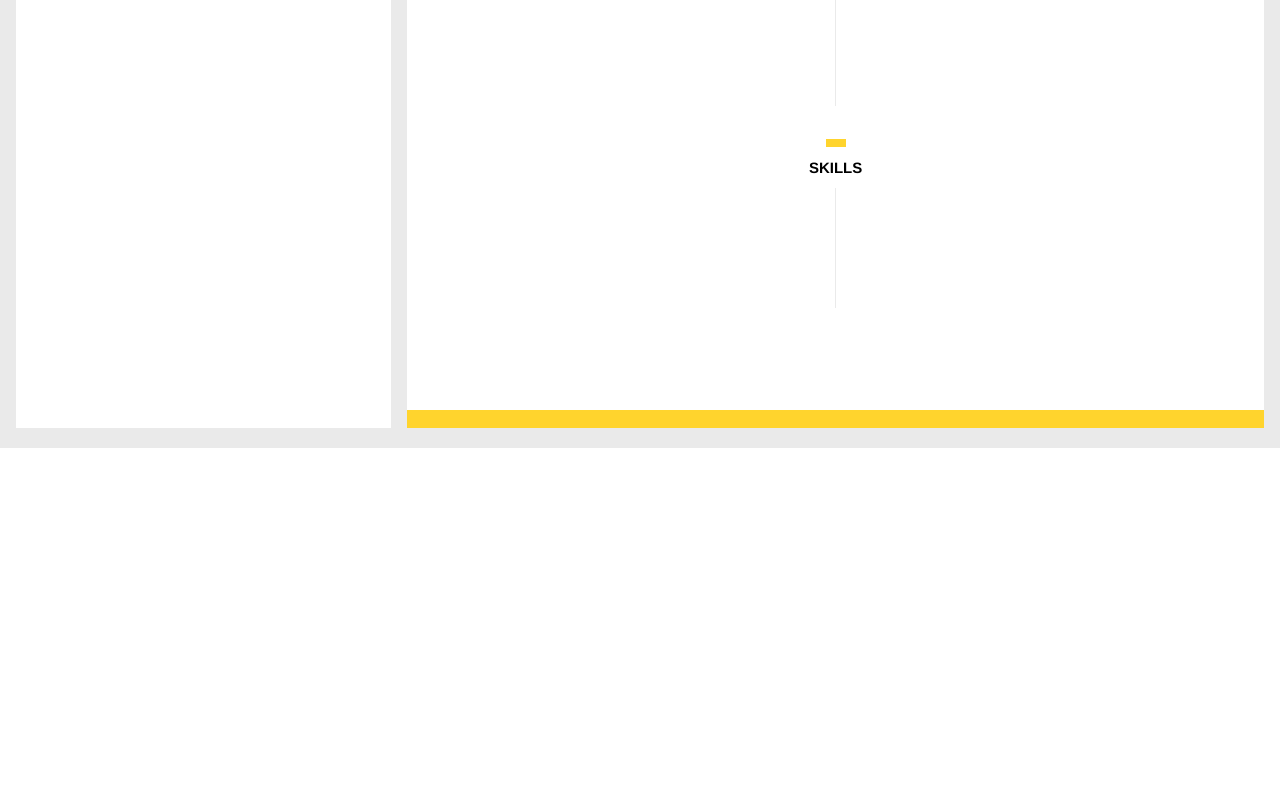
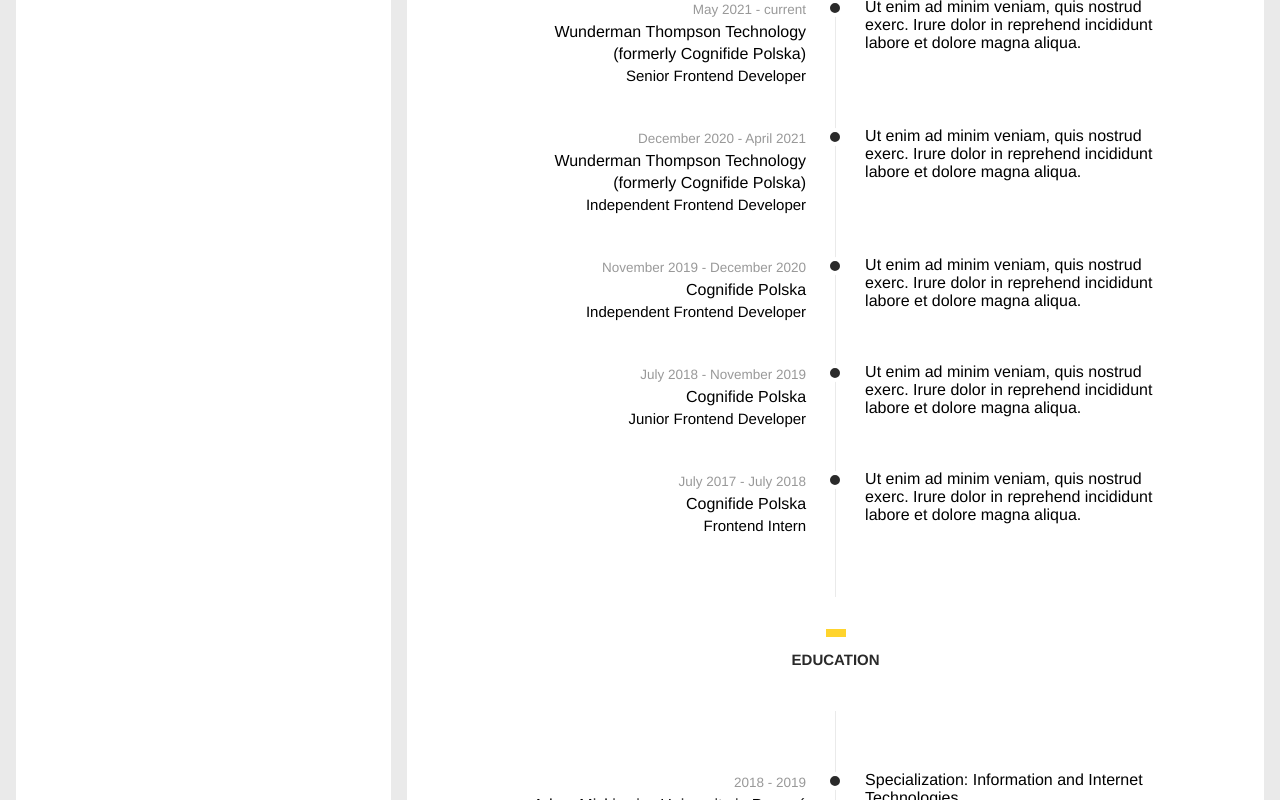
Before and after one commit to YellowFlash525/personal-resume, a React (Create React App) app: page / in a window 1280 px wide. Shown: the part 640-1440 px from the top of the page. Before the commit the page ends 1088 px from the top, so only its background shows below. Built offline with nearby package versions, Linux system fonts and the light colour scheme; the HTML template or start-up script is replaced by a standard one.

Commit message:
Adding content to main component

```diff
--- a/src/components/MainContent.tsx
+++ b/src/components/MainContent.tsx
@@ -5,24 +5,100 @@
     <StyledMainContent>
         <StyledMainInfo>
             <h1>Kamil Wójcik</h1>
-            <h3>Front-End Developer</h3>
+            <h2>Front-End Developer</h2>
         </StyledMainInfo>
         <StyledBlockListingContainer>
             <StyledBlockListingTitle>About Me</StyledBlockListingTitle>
+            <p>“ Lorem ipsum dolor sit amet, consectetur adipiscing elit, sed do eiusmod tempor incididunt ut labore et dolore magna aliqua. Ut enim ad minim veniam, quis nostrud exercitation ullamco laboris nisi ut aliquip ex ea commodo consequat. Duis aute irure dolor in reprehenderit in voluptate velit esse ! “</p>
         </StyledBlockListingContainer>
         <StyledBlockListingContainer>
             <StyledBlockListingTitle>Work Experience</StyledBlockListingTitle>
             <StyledBlockListing>
                 <StyledBlockListingItem>
                     <StyledBlockListingItemName>
-
+                        <span>
+                            May 2021 - current
+                        </span>
+                        <h3>Wunderman Thompson Technology (formerly Cognifide Polska)</h3>
+                        <h4>
+                            Senior Frontend Developer
+                        </h4>
                     </StyledBlockListingItemName>
                     <StyledBlockListingItemDetail>
-
+                        <p>
+                            Ut enim ad minim veniam, quis nostrud exerc.
+							Irure dolor in reprehend incididunt labore et dolore magna aliqua.
+                        </p>
                     </StyledBlockListingItemDetail>
                 </StyledBlockListingItem>
-                <StyledBlockListingItem></StyledBlockListingItem>
-                <StyledBlockListingItem></StyledBlockListingItem>
+                <StyledBlockListingItem>
+                    <StyledBlockListingItemName>
+                        <span>
+                            December 2020 - April 2021
+                        </span>
+                        <h3>Wunderman Thompson Technology (formerly Cognifide Polska)</h3>
+                        <h4>
+                            Independent Frontend Developer
+                        </h4>
+                    </StyledBlockListingItemName>
+                    <StyledBlockListingItemDetail>
+                        <p>
+                            Ut enim ad minim veniam, quis nostrud exerc.
+							Irure dolor in reprehend incididunt labore et dolore magna aliqua.
+                        </p>
+                    </StyledBlockListingItemDetail>
+                </StyledBlockListingItem>
+                <StyledBlockListingItem>
+                    <StyledBlockListingItemName>
+                        <span>
+                            November 2019 - December 2020
+                        </span>
+                        <h3>Cognifide Polska</h3>
+                        <h4>
+                            Independent Frontend Developer
+                        </h4>
+                    </StyledBlockListingItemName>
+                    <StyledBlockListingItemDetail>
+                        <p>
+                            Ut enim ad minim veniam, quis nostrud exerc.
+							Irure dolor in reprehend incididunt labore et dolore magna aliqua.
+                        </p>
+                    </StyledBlockListingItemDetail>
+                </StyledBlockListingItem>
+                <StyledBlockListingItem>
+                    <StyledBlockListingItemName>
+                        <span>
+                            July 2018 - November 2019
+                        </span>
+                        <h3>Cognifide Polska</h3>
+                        <h4>
+                            Junior Frontend Developer
+                        </h4>
+                    </StyledBlockListingItemName>
+                    <StyledBlockListingItemDetail>
+                        <p>
+                            Ut enim ad minim veniam, quis nostrud exerc.
+							Irure dolor in reprehend incididunt labore et dolore magna aliqua.
+                        </p>
+                    </StyledBlockListingItemDetail>
+                </StyledBlockListingItem>
+                <StyledBlockListingItem>
+                    <StyledBlockListingItemName>
+                        <span>
+                            July 2017 - July 2018
+                        </span>
+                        <h3>Cognifide Polska</h3>
+                        <h4>
+                            Frontend Intern
+                        </h4>
+                    </StyledBlockListingItemName>
+                    <StyledBlockListingItemDetail>
+                        <p>
+                            Ut enim ad minim veniam, quis nostrud exerc.
+							Irure dolor in reprehend incididunt labore et dolore magna aliqua.
+                        </p>
+                    </StyledBlockListingItemDetail>
+                </StyledBlockListingItem>
             </StyledBlockListing>
         </StyledBlockListingContainer>
         <StyledBlockListingContainer>
@@ -30,18 +106,30 @@
              <StyledBlockListing>
                 <StyledBlockListingItem>
                     <StyledBlockListingItemName>
-
+                        <span>
+                            2018 - 2019
+                        </span>
+                        <h3>Adam Mickiewicz University in Poznań</h3>
+                        <h4>
+                            Master Degree - Computer Science
+                        </h4>
                     </StyledBlockListingItemName>
                     <StyledBlockListingItemDetail>
-
+                        <p>Specialization: Information and Internet Technologies</p>
                     </StyledBlockListingItemDetail>
                 </StyledBlockListingItem>
                 <StyledBlockListingItem>
                     <StyledBlockListingItemName>
-
+                        <span>
+                            2014 - 2018
+                        </span>
+                        <h3>Adam Mickiewicz University in Poznań</h3>
+                        <h4>
+                            Bachelor Degree - Computer Science
+                        </h4>
                     </StyledBlockListingItemName>
                     <StyledBlockListingItemDetail>
-
+                        <p>Specialization: Information and Internet Technologies</p>
                     </StyledBlockListingItemDetail>
                 </StyledBlockListingItem>
             </StyledBlockListing>
--- a/src/index.css
+++ b/src/index.css
@@ -5,9 +5,11 @@
     sans-serif;
   -webkit-font-smoothing: antialiased;
   -moz-osx-font-smoothing: grayscale;
+  font-size: 16px;
+  background-color: #eaeaea;
 }
 
-code {
-  font-family: source-code-pro, Menlo, Monaco, Consolas, 'Courier New',
-    monospace;
+#root {
+  display: flex;
+  justify-content: center;
 }
--- a/src/styles/MainContent.ts
+++ b/src/styles/MainContent.ts
@@ -15,7 +15,7 @@
     line-height: 22px;
   }
 
-  h3 {
+  h2 {
     font-size: 20px;
     color: #999999;
     font-weight: 300;
@@ -49,6 +49,14 @@
 
 export const StyledBlockListingContainer = styled.div`
   margin-bottom: 40px;
+
+  h2 {
+    font-size: 15px;
+    font-weight: 700;
+    position: relative;
+    color: #2a2a2a;
+    margin-bottom: 40px;
+  }
 `;
 
 export const StyledBlockListingTitle = styled.h2`
@@ -87,11 +95,67 @@
 `;
 
 export const StyledBlockListingItem = styled.div`
+  display: flex;
   margin-bottom: 40px;
   position: relative;
   z-index: 2;
 `;
 
-export const StyledBlockListingItemName = styled.div``;
+export const StyledBlockListingItemName = styled.div`
+  font-size: 18px;
+  position: relative;
+  text-align: right;
+  width: 50%;
+  margin-right: 59px;
 
-export const StyledBlockListingItemDetail = styled.div``;
+  &:before {
+    background: #ffd42d;
+    border: 4px solid #fff;
+    content: " ";
+    height: 10px;
+    position: absolute;
+    right: -2.1em;
+    top: 1px;
+    width: 10px;
+    border-radius: 50%;
+  }
+
+  &:nth-child(1)::before {
+    background: #2a2a2a;
+  }
+
+  &:nth-child(3)::before {
+    background: #2a2a2a;
+  }
+
+  h3,
+  h4,
+  span {
+    margin: 0;
+    font-weight: 400;
+    line-height: 22px;
+  }
+
+  h3 {
+    font-size: 16px;
+  }
+
+  h4 {
+    font-size: 15px;
+  }
+
+  span {
+    color: #999999;
+    font-size: 13.5px;
+  }
+`;
+
+export const StyledBlockListingItemDetail = styled.div`
+  position: relative;
+  text-align: left;
+  width: 50%;
+
+  p {
+    margin: 0;
+  }
+`;
--- a/src/styles/Sidebar.ts
+++ b/src/styles/Sidebar.ts
@@ -2,6 +2,25 @@
 
 export const StyledSidebar = styled.div`
   background-color: white;
+
+  ul {
+    list-style: none;
+  }
+
+  a {
+    background: #ffd42d;
+    color: #2a2a2a;
+    height: 40px;
+    width: 65px;
+    display: inline-block;
+    vertical-align: middle;
+    transform: translateZ(0);
+    box-shadow: 0 0 1px rgb(0 0 0 / 0%);
+    backface-visibility: hidden;
+    position: relative;
+    transition-property: color;
+    transition-duration: 0.3s;
+  }
 `;
 
 export const StyledSidebarPhoto = styled.div`
```
